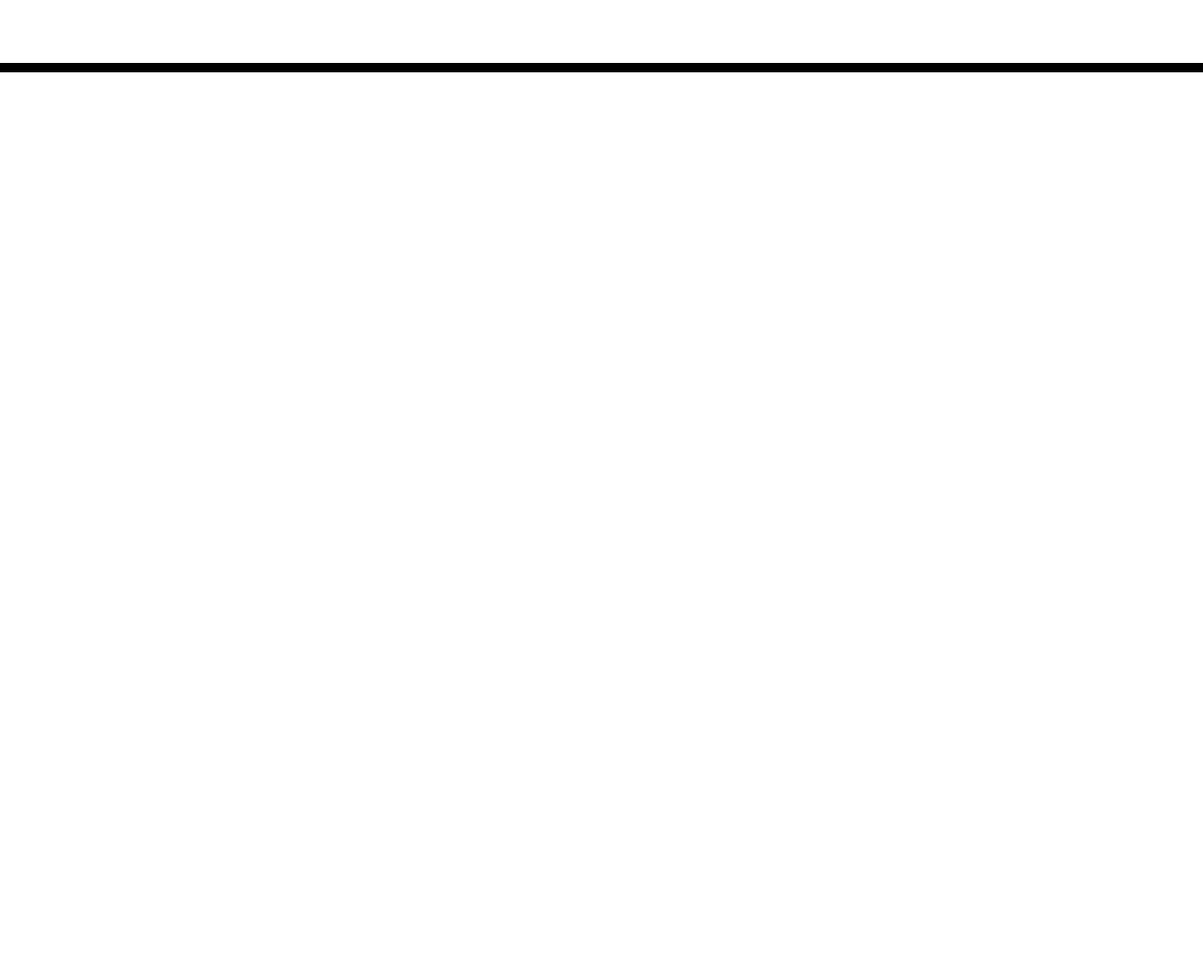
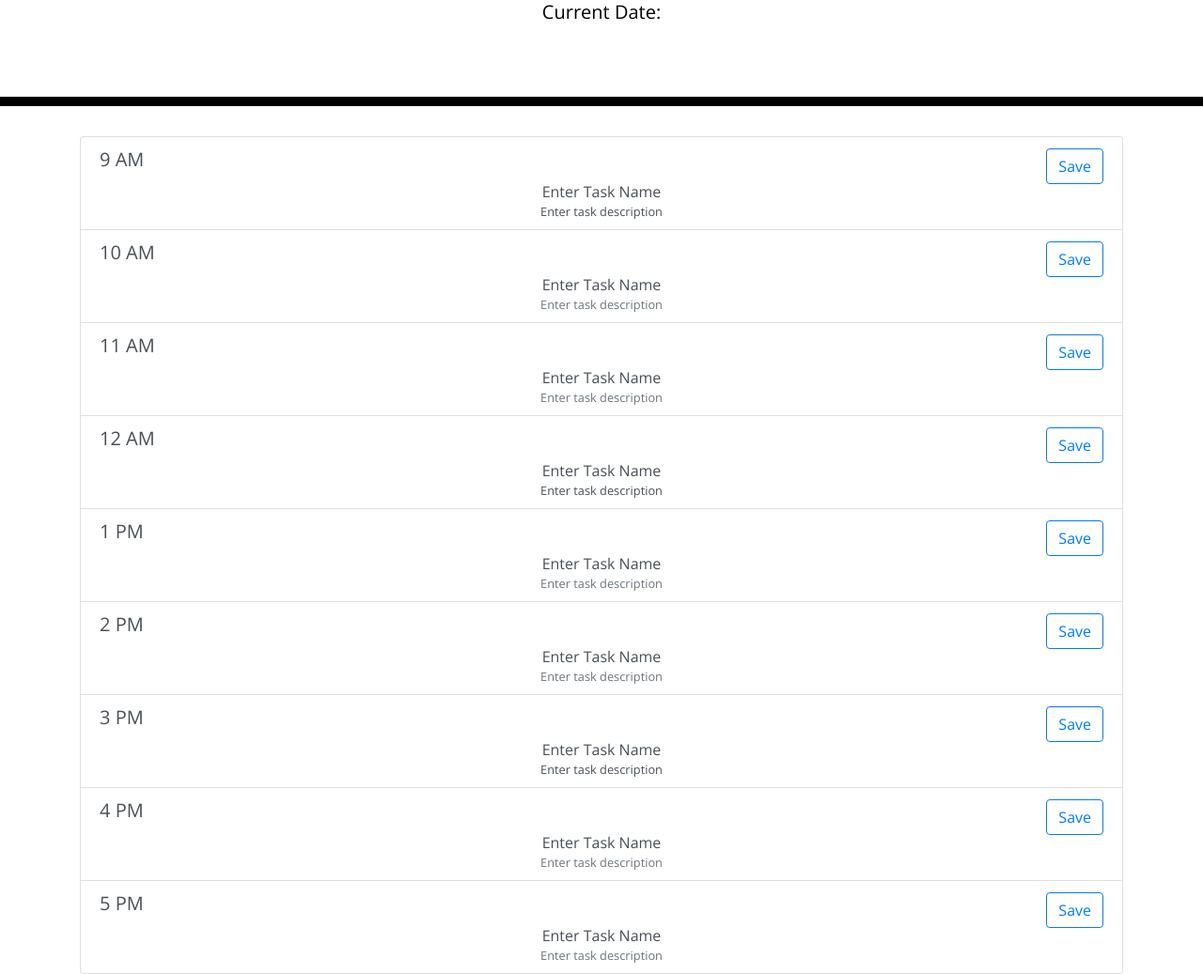
Before and after one commit to daxburatto/Workday-planner, a plain HTML site: page index.html in a window 1280 px wide. Shown: the part 191-1228 px from the top of the page at 94% size. Before the commit the page ends 800 px from the top, so only its background shows below. Drawn offline with nearby package versions, Linux system fonts and the light colour scheme; files that its build step writes are made by us from their sources.

Commit message:
added planner time slots

```diff
--- a/assets/js/script.js
+++ b/assets/js/script.js
@@ -0,0 +1,13 @@
+let date = new Date()
+
+let year = date.getFullYear()
+let month = date.getMonth()+1
+let day = date.getDate
+
+let totalDays = new Date(year, month, 0).getDate()
+
+let output =
+    (month<10 ? '0' : '') +  month + '/' +
+    (day<10 ? '0' : '') + day + '/' + year
+
+    console.log(date)
--- a/index.html
+++ b/index.html
@@ -18,7 +18,7 @@
       href="https://fonts.googleapis.com/css?family=Open+Sans&display=swap"
       rel="stylesheet"
     />
-    <link rel="stylesheet" href="style.css" />
+    <link rel="stylesheet" href="./assets/css/style.css" />
     <title>Work Day Scheduler</title>
   </head>
 
@@ -26,13 +26,90 @@
     <header class="jumbotron">
       <h1 class="display-3">Work Day Scheduler</h1>
       <p class="lead">A simple calendar app for scheduling your work day</p>
-      <p id="currentDay" class="lead"></p>
+      <p id="currentDay" class="lead">Current Date: </p>
     </header>
-    <div class="container">
+    <main class="container">
+      <div class="time-block">
+        <div class="list-group">
+          <a href="#" class="list-group-item list-group-item-action">
+            <div class="d-flex w-100 justify-content-between">
+              <h5 class="mb-1">9 AM</h5>
+              <button id="save-btn" type="button" class="btn btn-outline-primary">Save</button>
+            </div>
+            <p class="mb-1">Enter Task Name</p>
+            <small>Enter task description</small>
+          </a>
+          <a href="#" class="list-group-item list-group-item-action">
+            <div class="d-flex w-100 justify-content-between">
+              <h5 class="mb-1">10 AM</h5>
+              <button id="save-btn" type="button" class="btn btn-outline-primary">Save</button>
+            </div>
+            <p class="mb-1">Enter Task Name</p>
+            <small class="text-muted">Enter task description</small>
+          </a>
+          <a href="#" class="list-group-item list-group-item-action">
+            <div class="d-flex w-100 justify-content-between">
+              <h5 class="mb-1">11 AM</h5>
+              <button id="save-btn" type="button" class="btn btn-outline-primary">Save</button>
+            </div>
+            <p class="mb-1">Enter Task Name</p>
+            <small class="text-muted">Enter task description</small>
+          </a>
+          <a href="#" class="list-group-item list-group-item-action">
+            <div class="d-flex w-100 justify-content-between">
+              <h5 class="mb-1">12 AM</h5>
+              <button id="save-btn" type="button" class="btn btn-outline-primary">Save</button>
+            </div>
+            <p class="mb-1">Enter Task Name</p>
+            <small>Enter task description</small>
+          </a>
+          <a href="#" class="list-group-item list-group-item-action">
+            <div class="d-flex w-100 justify-content-between">
+              <h5 class="mb-1">1 PM</h5>
+              <button id="save-btn" type="button" class="btn btn-outline-primary">Save</button>
+            </div>
+            <p class="mb-1">Enter Task Name</p>
+            <small class="text-muted">Enter task description</small>
+          </a>
+          <a href="#" class="list-group-item list-group-item-action">
+            <div class="d-flex w-100 justify-content-between">
+              <h5 class="mb-1">2 PM</h5>
+              <button id="save-btn" type="button" class="btn btn-outline-primary">Save</button>
+            </div>
+            <p class="mb-1">Enter Task Name</p>
+            <small class="text-muted">Enter task description</small>
+          </a>
+          <a href="#" class="list-group-item list-group-item-action">
+            <div class="d-flex w-100 justify-content-between">
+              <h5 class="mb-1">3 PM</h5>
+              <button id="save-btn" type="button" class="btn btn-outline-primary">Save</button>
+            </div>
+            <p class="mb-1">Enter Task Name</p>
+            <small>Enter task description</small>
+          </a>
+          <a href="#" class="list-group-item list-group-item-action">
+            <div class="d-flex w-100 justify-content-between">
+              <h5 class="mb-1">4 PM</h5>
+              <button id="save-btn" type="button" class="btn btn-outline-primary">Save</button>
+            </div>
+            <p class="mb-1">Enter Task Name</p>
+            <small class="text-muted">Enter task description</small>
+          </a>
+          <a href="#" class="list-group-item list-group-item-action">
+            <div class="d-flex w-100 justify-content-between">
+              <h5 class="mb-1">5 PM</h5>
+              <button id="save-btn" type="button" class="btn btn-outline-primary">Save</button>
+            </div>
+            <p class="mb-1">Enter Task Name</p>
+            <small class="text-muted">Enter task description</small>
+          </a>
+        </div>
+      </div>
       <!-- Timeblocks go here -->
-    </div>
+    </main>
 
     <script src="https://code.jquery.com/jquery-3.4.1.min.js"></script>
     <script src="https://cdnjs.cloudflare.com/ajax/libs/moment.js/2.24.0/moment.min.js"></script>
+    <script src="./assets/js/script.js"></script>
   </body>
 </html>
```
